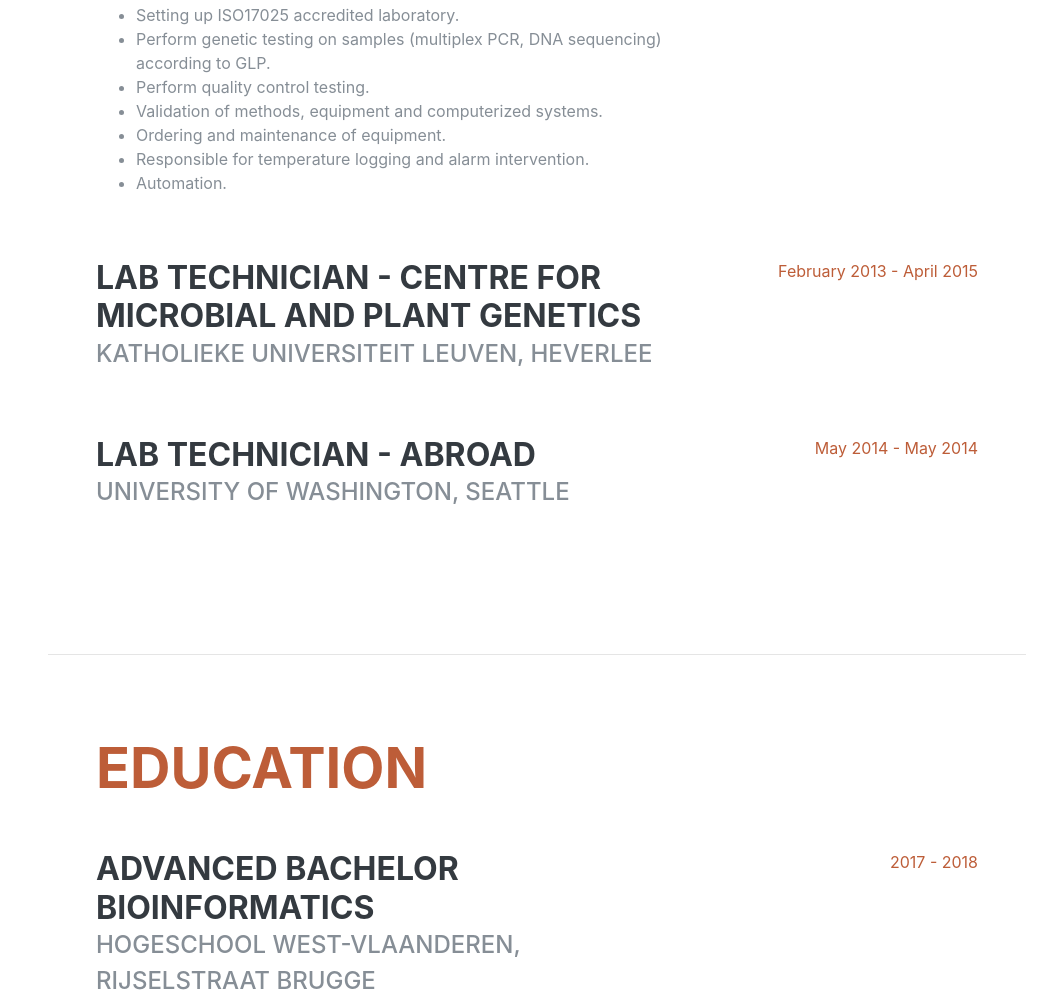
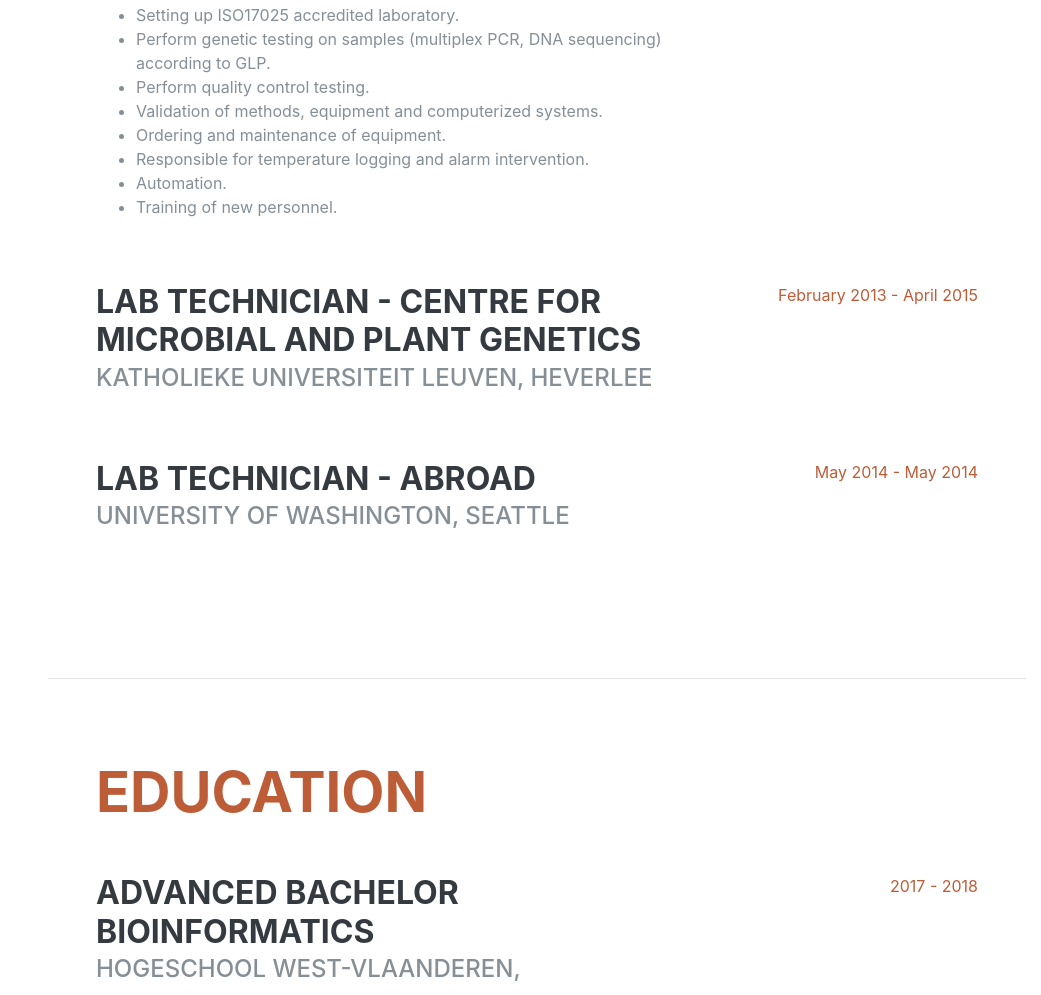
Before and after one commit to kwaldrant/kwaldrant.github.io, a plain HTML site: page index.html in a window 1280 px wide. Shown: the part 1406-2401 px from the top of the page, without its empty margins (239-1280 px from the left). Drawn offline with nearby package versions, Linux system fonts and the light colour scheme; a web font is replaced by a local one.

Commit message:
Add  new item to list

```diff
--- a/index.html
+++ b/index.html
@@ -193,6 +193,9 @@
               </li>
               <li class="list-item">
                 Automation.
+              </li>
+              <li class="list-item">
+                Training of new personnel.
               </li>
             </ul>
           </div>
```
